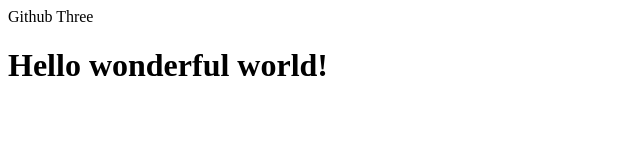
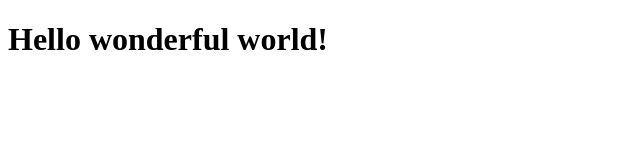
Before and after one commit to Hatrax/Github-Three, a plain HTML site: page index.html in a window 1280 px wide. Shown: the whole page, without its empty margins (0-640 px from the left). Drawn offline with Linux system fonts and the light colour scheme.

Commit message:
changed title

```diff
--- a/index.html
+++ b/index.html
@@ -1,7 +1,7 @@
 <!DOCTYPE html>
 <html>
   <head>
-    <titel> Github Three</titel>
+    <title> Github Three</title>
     <link ref="stylesheet" href="style.css">
   </head>
   <body>
```
